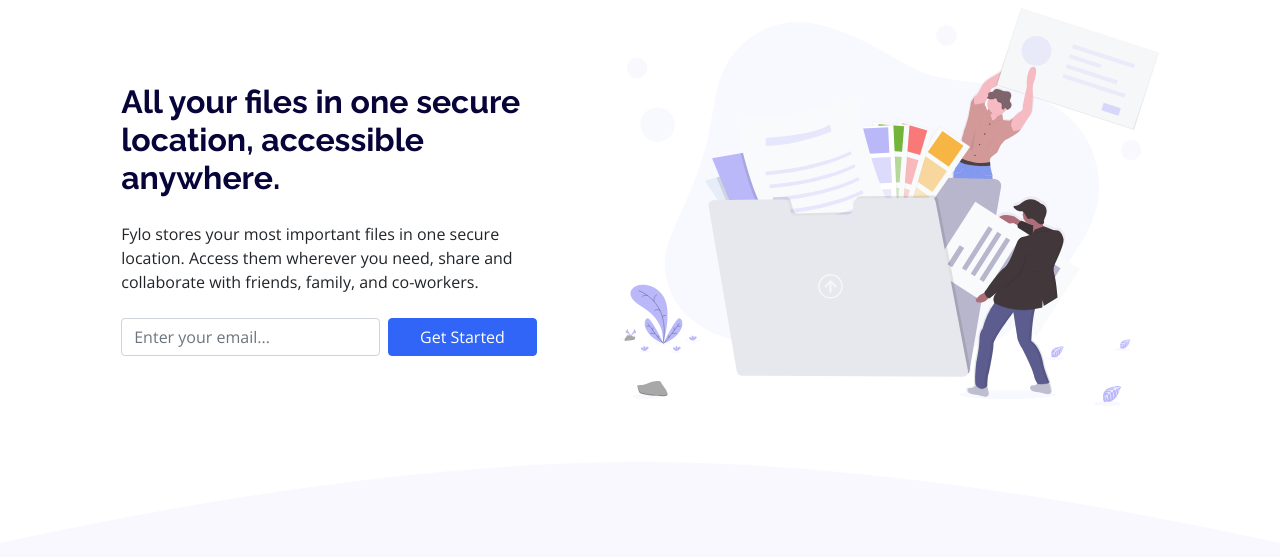
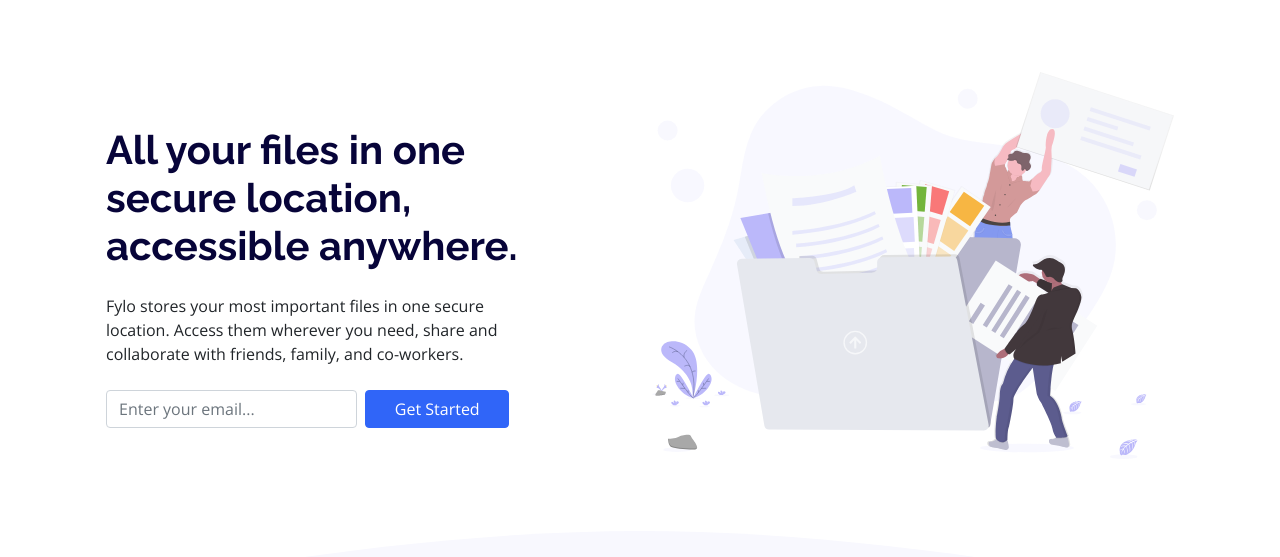
Before and after one commit to gurkanozer/fylo-landing-page-with-two-column-layout, a website: page index.html in a window 1280 px wide. Shown: the part 120-677 px from the top of the page. Drawn offline with nearby package versions, Linux system fonts and the light colour scheme.

Commit message:
css fixed

```diff
--- a/index.html
+++ b/index.html
@@ -4,8 +4,6 @@
 <head>
   <meta charset="UTF-8">
   <meta name="viewport" content="width=device-width, initial-scale=1.0">
-  <!-- displays site properly based on user's device -->
-
   <link rel="icon" type="image/png" sizes="32x32" href="./images/favicon-32x32.png">
   <link rel="stylesheet" href="./styles/style.min.css">
   <link rel="stylesheet" href="https://cdnjs.cloudflare.com/ajax/libs/font-awesome/5.15.3/css/all.min.css"
@@ -18,7 +16,7 @@
 <body>
   <header>
     <div class="container">
-      <nav class="fylo-navbar">
+      <nav class="fylo-navbar mt-5">
         <a class="n-logo" href="/">
           <img src="./images/logo.svg" class="img-fluid" alt="">
         </a>
@@ -41,12 +39,12 @@
     <!--HERO-->
     <section id="hero">
       <div class="container my-5">
-        <div class="row flex-column flex-md-row p-2 align-items-center justify-content-evenly">
+        <div class="row flex-column flex-md-row p-4 align-items-center justify-content-between">
           <div class="col-md-6 col-lg-5 order-1 order-md-0">
-            <h2 class="font-raleway fw-bold text-dark text-center text-md-start mt-4">All your files in one secure
+            <h1 class="font-raleway fw-bold text-dark text-center text-md-start mt-4">All your files in one secure
               location,
               accessible anywhere.
-            </h2>
+            </h1>
             <p class="text-center text-md-start my-4">
               Fylo stores your most important files in one secure location.
               Access them wherever you need, share and collaborate with friends,
```
